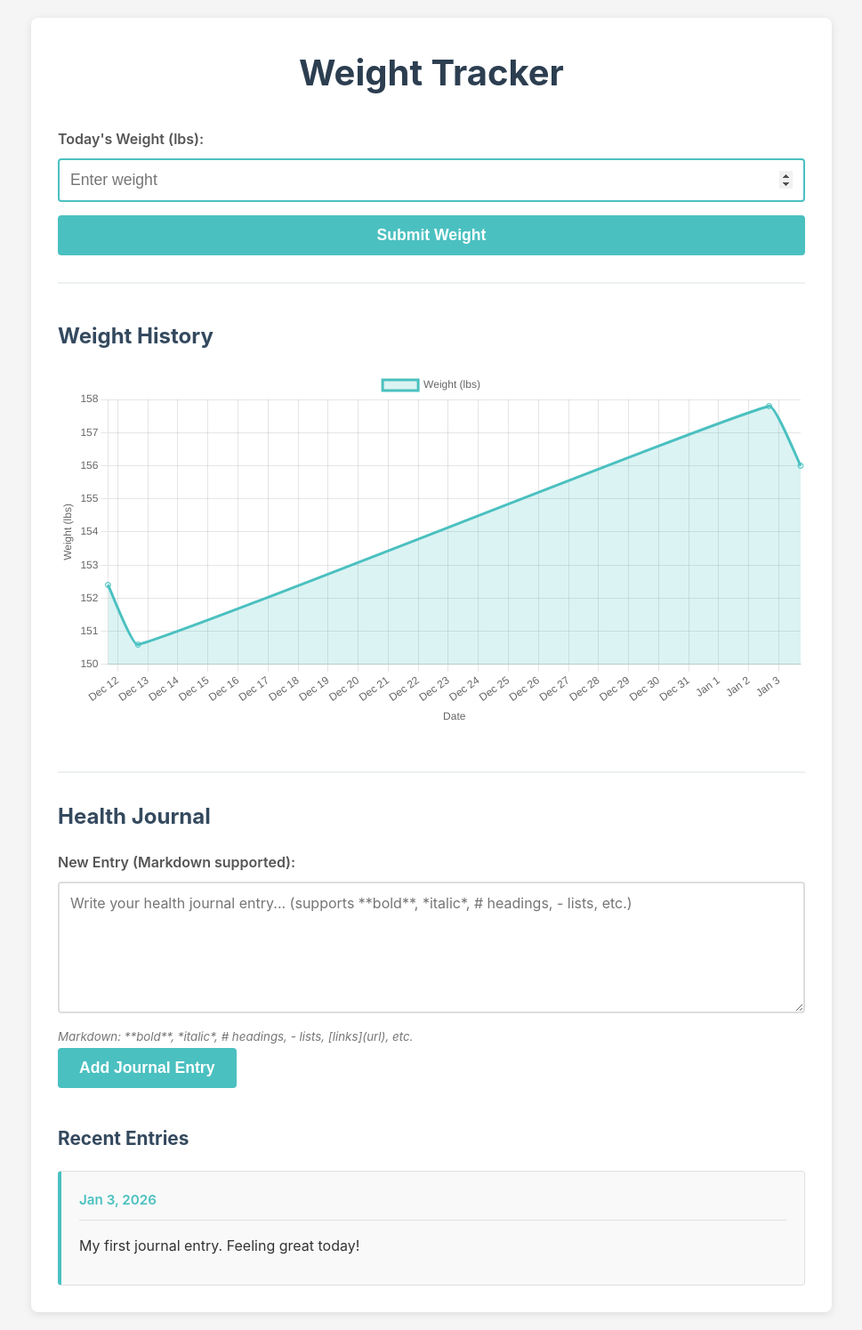
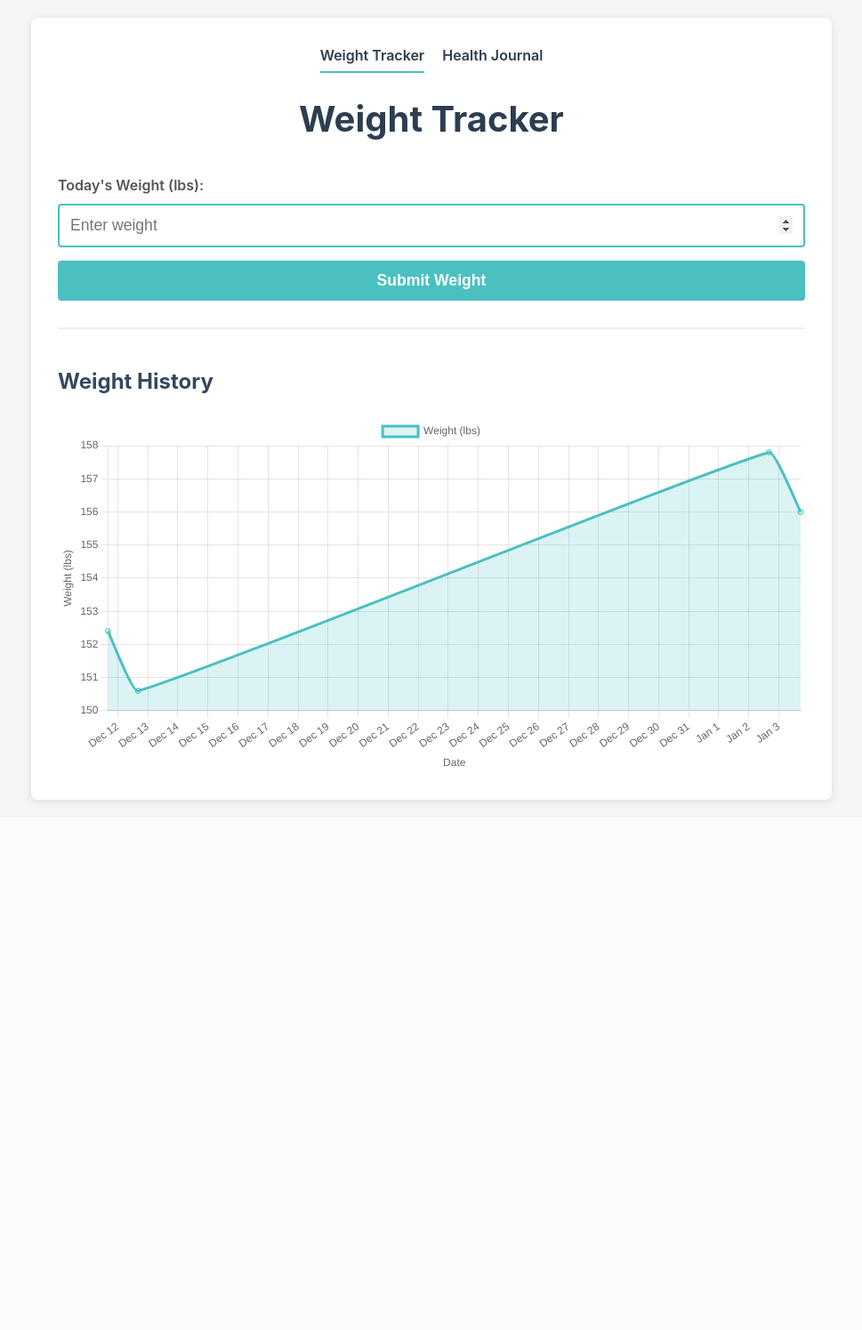
Before and after one commit to estrada1/health_dash, a Flask app: page / in a window 1280 px wide. Shown: the whole page at 89% size, without its empty margins (155-1124 px from the left). After the commit the page ends 904 px from the top, so only its background shows below. Run offline with Flask 3, Linux system fonts and the light colour scheme.

Commit message:
separate journal and tracker

```diff
--- a/app.py
+++ b/app.py
@@ -117,6 +117,12 @@ def markdown_to_html(markdown_text):
 def index():
     """Serve the main HTML page"""
     return render_template('index.html')
+
+
+@app.route('/journal')
+def journal():
+    """Serve the journal HTML page"""
+    return render_template('journal.html')
 
 
 @app.route('/api/weights', methods=['GET'])
--- a/static/css/style.css
+++ b/static/css/style.css
@@ -26,6 +26,26 @@ h1 {
     color: #2c3e50;
     margin-bottom: 30px;
     font-size: 2.5rem;
+}
+
+.page-nav {
+    display: flex;
+    justify-content: center;
+    gap: 20px;
+    margin-bottom: 20px;
+}
+
+.page-nav a {
+    color: #2c3e50;
+    text-decoration: none;
+    font-weight: 600;
+    padding-bottom: 4px;
+    border-bottom: 2px solid transparent;
+    transition: border-color 0.2s;
+}
+
+.page-nav a.active {
+    border-color: #4bc0c0;
 }
 
 h2 {
--- a/static/js/app.js
+++ b/static/js/app.js
@@ -255,16 +255,18 @@ async function handleJournalSubmit(event) {
 // Initialization
 // ============================================================================
 document.addEventListener('DOMContentLoaded', async () => {
-    // Load and render initial chart
-    await updateChart();
-    // Set up weight form submission handler
-    const weightForm = getElement('weight-form');
-    weightForm.addEventListener('submit', handleFormSubmit);
-    // Load and render journal entries
-    await updateJournalList();
-    // Set up journal form submission handler
-    const journalForm = getElement('journal-form');
-    journalForm.addEventListener('submit', handleJournalSubmit);
+    const weightForm = document.getElementById('weight-form');
+    const weightChartEl = document.getElementById('weight-chart');
+    if (weightForm && weightChartEl) {
+        await updateChart();
+        weightForm.addEventListener('submit', handleFormSubmit);
+    }
+    const journalForm = document.getElementById('journal-form');
+    const journalList = document.getElementById('journal-list');
+    if (journalForm && journalList) {
+        await updateJournalList();
+        journalForm.addEventListener('submit', handleJournalSubmit);
+    }
 });
 export {};
 //# sourceMappingURL=app.js.map
--- a/templates/index.html
+++ b/templates/index.html
@@ -10,6 +10,10 @@
 </head>
 <body>
     <div class="container">
+        <nav class="page-nav">
+            <a href="/" class="active">Weight Tracker</a>
+            <a href="/journal">Health Journal</a>
+        </nav>
         <h1>Weight Tracker</h1>
 
         <div class="form-section">
@@ -36,35 +40,6 @@
             <h2>Weight History</h2>
             <canvas id="weight-chart"></canvas>
         </div>
-
-        <div class="journal-section">
-            <h2>Health Journal</h2>
-
-            <div class="journal-form">
-                <form id="journal-form">
-                    <div class="form-group">
-                        <label for="journal-input">New Entry (Markdown supported):</label>
-                        <textarea
-                            id="journal-input"
-                            name="content"
-                            rows="6"
-                            placeholder="Write your health journal entry... (supports **bold**, *italic*, # headings, - lists, etc.)"
-                            required
-                        ></textarea>
-                        <div class="markdown-hint">
-                            <small>Markdown: **bold**, *italic*, # headings, - lists, [links](url), etc.</small>
-                        </div>
-                    </div>
-                    <button type="submit" class="submit-btn">Add Journal Entry</button>
-                </form>
-                <div id="journal-message" class="message"></div>
-            </div>
-
-            <div class="journal-entries">
-                <h3>Recent Entries</h3>
-                <div id="journal-list"></div>
-            </div>
-        </div>
     </div>
 
     <script type="module" src="{{ url_for('static', filename='js/app.js') }}"></script>
```
Also changed, not shown: src/app.ts (+12 -12 lines), templates/journal.html (added, +47 -0 lines).
